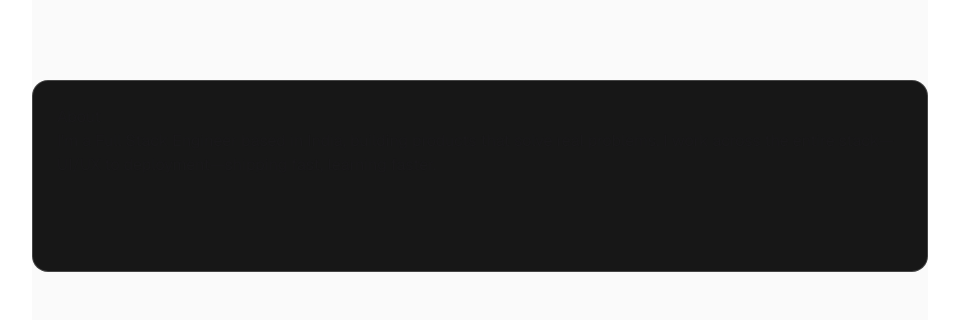
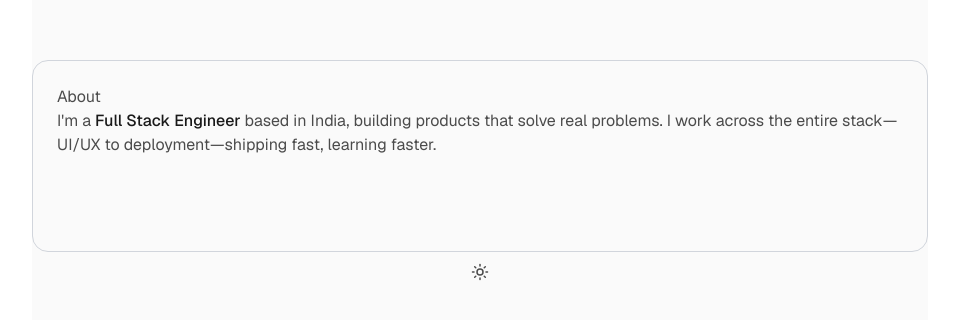
Before and after one commit to Dev-sourav-create/portfolio, a Next.js app: page / in a window 1280 px wide. Shown: the part 224-544 px from the top of the page, without its empty margins (160-1119 px from the left). Built offline with nearby package versions, Linux system fonts and the light colour scheme.

Commit message:
Feat: Added Theme toggle button

```diff
--- a/package.json
+++ b/package.json
@@ -9,7 +9,10 @@
     "lint": "eslint"
   },
   "dependencies": {
+    "lucide-react": "^0.564.0",
+    "motion": "^12.34.0",
     "next": "16.1.6",
+    "next-themes": "^0.4.6",
     "react": "19.2.3",
     "react-dom": "19.2.3"
   },
--- /dev/null
+++ b/src/app/components/ThemeToggleButton.jsx
@@ -0,0 +1,83 @@
+"use client";
+
+import { useTheme } from "next-themes";
+import { useEffect, useState } from "react";
+import { AnimatePresence, motion } from "framer-motion";
+import { Moon, Sun } from "lucide-react";
+
+export default function ThemeToggle() {
+  const { theme, setTheme, resolvedTheme } = useTheme();
+  const [mounted, setMounted] = useState(false);
+
+  useEffect(() => setMounted(true), []);
+
+  if (!mounted) return null;
+
+  const isDark = resolvedTheme === "dark";
+
+  const toggleTheme = async (e) => {
+    const newTheme = isDark ? "light" : "dark";
+
+    if (!document.startViewTransition) {
+      setTheme(newTheme);
+      return;
+    }
+
+    const x = e.clientX;
+    const y = e.clientY;
+
+    const endRadius = Math.hypot(
+      Math.max(x, innerWidth - x),
+      Math.max(y, innerHeight - y),
+    );
+
+    const transition = document.startViewTransition(() => {
+      setTheme(newTheme);
+    });
+
+    await transition.ready;
+
+    document.documentElement.animate(
+      {
+        clipPath: [
+          `circle(0px at ${x}px ${y}px)`,
+          `circle(${endRadius}px at ${x}px ${y}px)`,
+        ],
+      },
+      {
+        duration: 500,
+        easing: "ease-in-out",
+        pseudoElement: "::view-transition-new(root)",
+      },
+    );
+  };
+
+  return (
+    <button
+      onClick={toggleTheme}
+      className="relative w-10 h-10 rounded-full  text-black/70 hover:text-black/90 dark:hover:text-white/90 dark:text-white/70 hover:bg-zinc-100 dark:hover:bg-zinc-800 flex items-center justify-center transition-colors group"
+    >
+      <AnimatePresence mode="wait">
+        {isDark ? (
+          <motion.div
+            key="moon"
+            initial={{ scale: 0.5, opacity: 0, rotate: -90 }}
+            animate={{ scale: 1, opacity: 1, rotate: 0 }}
+            exit={{ scale: 0.5, opacity: 0, rotate: 180 }}
+          >
+            <Moon size={18} />
+          </motion.div>
+        ) : (
+          <motion.div
+            key="sun"
+            initial={{ scale: 0.5, opacity: 0, rotate: 90 }}
+            animate={{ scale: 1, opacity: 1, rotate: 0 }}
+            exit={{ scale: 0.5, opacity: 0, rotate: -190 }}
+          >
+            <Sun size={18} />
+          </motion.div>
+        )}
+      </AnimatePresence>
+    </button>
+  );
+}
--- a/src/app/globals.css
+++ b/src/app/globals.css
@@ -1,5 +1,5 @@
 @import "tailwindcss";
-
+@custom-variant dark (&:where(.dark, .dark *));
 :root {
   --background: #ffffff;
   --foreground: #19181a;
--- a/src/app/layout.js
+++ b/src/app/layout.js
@@ -1,5 +1,6 @@
 import { Geist, Geist_Mono } from "next/font/google";
 import "./globals.css";
+import { ThemeProvider } from "next-themes";
 
 const geistSans = Geist({
   variable: "--font-geist-sans",
@@ -22,7 +23,9 @@ export default function RootLayout({ children }) {
       <body
         className={`${geistSans.variable} ${geistMono.variable}  antialiased`}
       >
-        {children}
+        <ThemeProvider attribute="class" defaultTheme="system" enableSystem>
+          {children}
+        </ThemeProvider>
       </body>
     </html>
   );
--- a/src/app/page.js
+++ b/src/app/page.js
@@ -1,17 +1,21 @@
 import Image from "next/image";
 import SpotlightCard from "./components/CardComponent";
+import ThemeToggleButton from "./components/ThemeToggleButton";
 
 export default function Home() {
   return (
-    <div className="flex min-h-screen items-center justify-center mx-auto max-w-4xl  bg-zinc-50 font-sans dark:bg-background">
-      <SpotlightCard className="bg-neutral-900 h-48 border border-white/20 p-6">
+    <div className="flex flex-col min-h-screen items-center justify-center mx-auto max-w-4xl  bg-zinc-50 font-sans dark:bg-background">
+      <SpotlightCard className="dark:bg-neutral-900 bg-zinc-50 h-48 border border-gray-300 dark:text-white/80 text-black/70 dark:border-white/20 p-6">
         <p> About</p>{" "}
         <p>
-          I'm a Full Stack Engineer based in India, building products that solve
-          real problems. I work across the entire stack—UI/UX to
-          deployment—shipping fast, learning faster.
+          I'm a{" "}
+          <span className="text-black/90 font-medium">Full Stack Engineer</span>{" "}
+          based in India, building products that solve real problems. I work
+          across the entire stack—UI/UX to deployment—shipping fast, learning
+          faster.
         </p>
       </SpotlightCard>
+      <ThemeToggleButton />
     </div>
   );
 }
```
Also changed, not shown: 1 other file (tests, documents, lock files or other folders).
